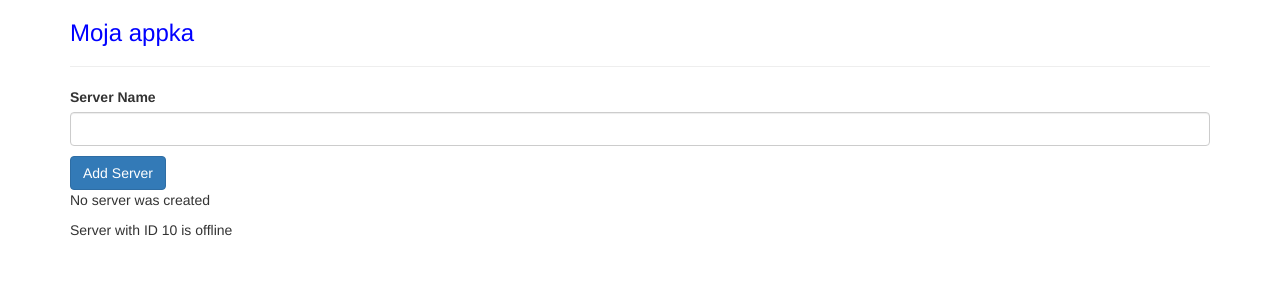
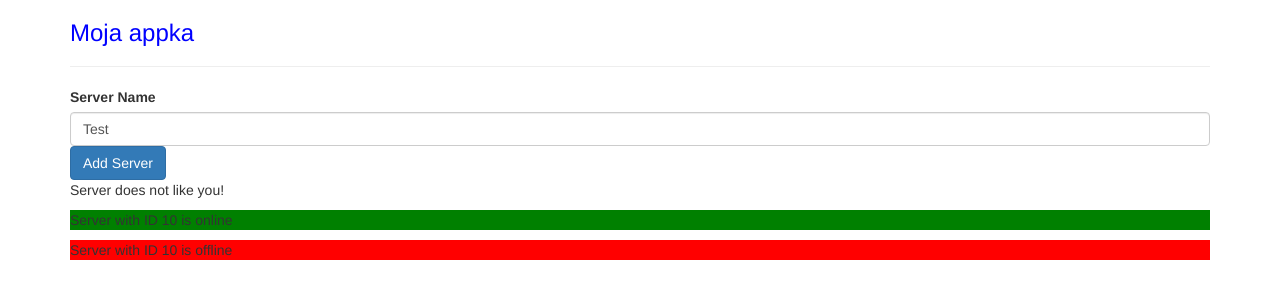
Before and after one commit to witoldolszyk/my-first-app, an Angular app: page / in a window 1280 px wide. Shown: the top 300 px of the page. Built offline with nearby package versions, Linux system fonts and the light colour scheme.

Commit message:
styled server component

```diff
--- a/src/app/app.module.ts
+++ b/src/app/app.module.ts
@@ -1,6 +1,7 @@
 import { NgModule } from '@angular/core';
 import { BrowserModule } from '@angular/platform-browser';
-
+import { FormsModule } from '@angular/forms';
+import { ReactiveFormsModule } from '@angular/forms';
 
 import { AppComponent } from './app.component';
 import { ServerComponent } from './server/server.component';
@@ -13,7 +14,8 @@ import { ServersComponent } from './servers/servers.component';
     ServersComponent
   ],
   imports: [
-    BrowserModule
+    BrowserModule,
+    FormsModule
 
   ],
   providers: [],
--- a/src/app/server/server.component.html
+++ b/src/app/server/server.component.html
@@ -1 +1 @@
-<p>{{ 'Server' }} with ID {{ serverId}} is {{ getServerStatus()}}</p>
+<p [ngStyle]="{backgroundColor: getColor()}">{{ 'Server' }} with ID {{ serverId}} is {{ getServerStatus()}}</p>
--- a/src/app/server/server.component.ts
+++ b/src/app/server/server.component.ts
@@ -6,7 +6,14 @@ export class ServerComponent {
     serverId: number = 10;
     serverStatus: string = 'offline';
 
+constructor() {
+    this.serverStatus = Math.random() > 0.5 ? 'online' : 'offline';
+}
+
     getServerStatus() {
         return this.serverStatus;
     }
+    getColor(){
+        return this.serverStatus === 'online' ? 'green' : 'red';
+    }
 }
--- a/src/app/servers/servers.component.html
+++ b/src/app/servers/servers.component.html
@@ -1,7 +1,12 @@
 <label>Server Name</label>
-<input type="text" class="form-control" (input)="onUpdateServerName($event)">
-<p>{{ serverName }}</p>
+<!-- <input type="text" class="form-control" (input)="onUpdateServerName($event)">
+<p>{{ serverName }}</p> -->
+<input type="text" class="form-control" [(ngModel)]="serverName">
+<!-- <p>{{ serverName }}</p> -->
 <button class= "btn btn-primary" [disabled]="!allowNewServer" (click)="onCreateServer()">Add Server</button>
 <!-- <p [innerText]="allowNewServer"></p> -->
-<p>{{ serverCreationStatus  }}</p>
+<!-- <p>{{ serverCreationStatus  }}</p> -->
+<p *ngIf="serverCreated, else noServer"> Server is created, server name is {{ serverName }}</p>
+<ng-template #noServer><p>Server does not like you!</p></ng-template>
 <app-server></app-server>
+<app-server></app-server>
--- a/src/app/servers/servers.component.ts
+++ b/src/app/servers/servers.component.ts
@@ -8,14 +8,16 @@ import { Component, OnInit } from '@angular/core';
 export class ServersComponent implements OnInit {
   allowNewServer = false;
   serverCreationStatus = "No server was created";
-  serverName = "";
+  serverName = "Test";
+  serverCreated = false;
 
   constructor() { setTimeout(() => {this.allowNewServer = true;}, 2000) }
 
   ngOnInit(): void {
   }
  onCreateServer(){
-   this.serverCreationStatus = "Server was created :)";
+   this.serverCreated = true;
+   this.serverCreationStatus = "Server was created :) Name:" + this.serverName;
  }
  onUpdateServerName(event: Event) {
  this.serverName = (<HTMLInputElement>event.target).value;
```
